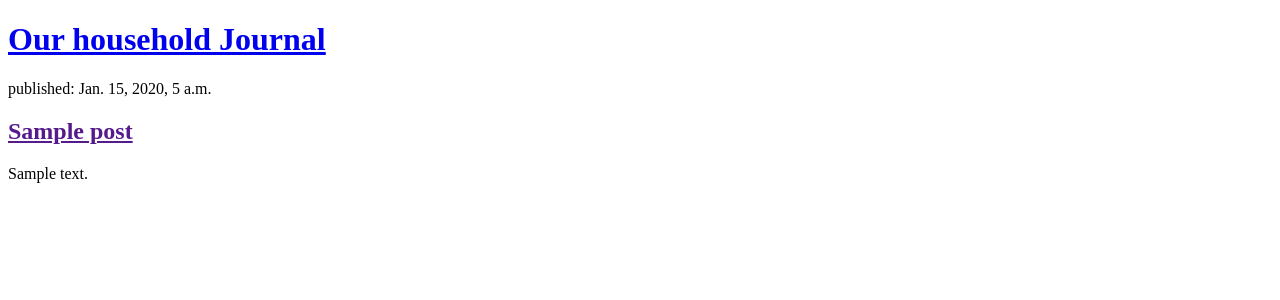
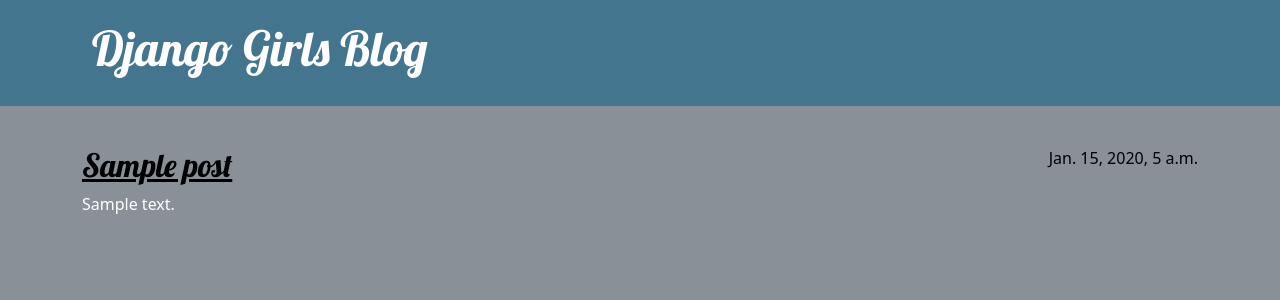
Before and after one commit to eecardona/my-first-blog, a Django app: page / in a window 1280 px wide. Shown: the top 300 px of the page. Run offline with Django 5.2, Linux system fonts and the light colour scheme; tables that the repository leaves empty hold one stand-in row (values such as "Sample post").

Commit message:
Added view and template for detailed blog post as well as CSS for the site.

```diff
--- /dev/null
+++ b/blog/static/css/blog.css
@@ -0,0 +1,76 @@
+.page-header {
+    background-color: #44758e;
+    margin-top: 0;
+    margin-bottom: 40px;
+    padding: 20px 20px 20px 40px;
+}
+
+.page-header h1,
+.page-header h1 a,
+.page-header h1 a:visited,
+.page-header h1 a:active {
+    color: #ffffff;
+    font-size: 36pt;
+    text-decoration: none;
+}
+
+h1,
+h2,
+h3,
+h4 {
+    font-family: 'Lobster', cursive;
+}
+
+.date {
+    color: #000000;
+}
+
+.save {
+    float: right;
+}
+
+.post-form textarea,
+.post-form input {
+    width: 100%;
+}
+
+.top-menu,
+.top-menu:hover,
+.top-menu:visited {
+    color: #ffffff;
+    float: right;
+    font-size: 26pt;
+    margin-right: 20px;
+}
+
+.post {
+    margin-bottom: 70px;
+}
+
+.post h2 a,
+.post h2 a:visited {
+    color: #000000;
+}
+
+.post > .date,
+.post > .actions {
+    float: right;
+}
+
+.btn-secondary,
+.btn-secondary:visited
+    color: #44758e;
+    background: none;
+    border-color: #44758e;
+    margin-left: 15px;
+}
+
+.btn-secondary:hover {
+    color: #FFFFFF;
+    background-color: #44758e;
+}
+
+body{
+    background-color: #899097;
+    color: #ffffff;
+}
--- /dev/null
+++ b/blog/templates/blog/base.html
@@ -0,0 +1,25 @@
+{% load static %}
+<!DOCTYPE html>
+<html>
+    <head>
+        <title>Our Household Journal <3</title>
+        <link rel="stylesheet" href="https://cdn.jsdelivr.net/npm/bootstrap@5.3.3/dist/css/bootstrap.min.css" integrity="sha384-QWTKZyjpPEjISv5WaRU9OFeRpok6YctnYmDr5pNlyT2bRjXh0JMhjY6hW+ALEwIH" crossorigin="anonymous">
+        <link rel="stylesheet" href="{% static '/css/blog.css' %}">
+        <link rel="stylesheet" href="https://fonts.googleapis.com/css?family=Lobster&subset=latin,latin-ext">
+    </head>
+    <body>
+        <header class="page-header">
+              <div class="container">
+                  <h1><a href="/">Django Girls Blog</a></h1>
+              </div>
+            </header>
+            <main class="container">
+                <div class="row">
+                    <div class="col">
+                    {% block content %}
+                    {% endblock %}
+                    </div>
+                </div>
+            </main>
+    </body>
+</html>
--- a/blog/templates/blog/post_list.html
+++ b/blog/templates/blog/post_list.html
@@ -1,19 +1,13 @@
-<!DOCTYPE html>
-<html>
-    <head>
-        <title>Our Household Journal <3</title>
-    </head>
-    <body>
-        <header>
-            <h1><a href="/">Our household Journal</a></h1>
-        </header>
+{% extends 'blog/base.html' %}
 
-        {% for post in posts %}
-            <article>
-                <time>published: {{post.published_date }}</time>
-                <h2><a href="">{{ post.title }}</a></h2>
-                <p>{{ post.text|linebreaksbr }}</p>
-            </article>
-        {% endfor %}
-    </body>
-</html>
+{% block content %}
+    {% for post in posts %}
+        <article class="post">
+            <time class="date">
+                {{ post.published_date }}
+            </time>
+            <h2><a href="{% url 'post_detail' pk=post.pk %}">{{ post.title }}</a></h2>
+            <p>{{ post.text|linebreaksbr }}</p>
+        </article>
+    {% endfor %}
+{% endblock %}
--- a/blog/urls.py
+++ b/blog/urls.py
@@ -3,4 +3,5 @@ from . import views
 
 urlpatterns = [
     path('', views.post_list, name='post_list'),
+    path('post/<int:pk>/', views.post_detail, name='post_detail'),
 ]
--- a/blog/views.py
+++ b/blog/views.py
@@ -1,8 +1,13 @@
-from django.shortcuts import render
+from django.shortcuts import render, get_object_or_404
 from .models import Post
 from django.utils import timezone
+
 
 # Create your views here.
 def post_list(request):
     posts = Post.objects.filter(published_date__lte=timezone.now()).order_by('published_date')
     return render(request, 'blog/post_list.html', {'posts': posts})
+
+def post_detail(request, pk):
+    post = get_object_or_404(Post, pk=pk)
+    return render(request, 'blog/post_detail.html', {'post': post})
--- a/mysite/settings.py
+++ b/mysite/settings.py
@@ -23,7 +23,7 @@ BASE_DIR = Path(__file__).resolve().parent.parent
 SECRET_KEY = 'django-insecure-tdz^wb$avyc(eh9qh(vrn3gif_8b)!-gy7@s2v_h#gu0k0!7@&'
 
 # SECURITY WARNING: don't run with debug turned on in production!
-DEBUG = False
+DEBUG = True
 
 ALLOWED_HOSTS = ['localhost', '127.0.0.1', 'eecardona10.pythonanywhere.com']
 
@@ -115,7 +115,7 @@ USE_TZ = True
 # Static files (CSS, JavaScript, Images)
 # https://docs.djangoproject.com/en/5.2/howto/static-files/
 
-STATIC_URL = 'static/'
+STATIC_URL = '/static/'
 STATIC_ROOT = BASE_DIR / 'static'
 
 # Default primary key field type
```
Also changed, not shown: blog/templates/blog/post_detail.html (added, +13 -0 lines).
